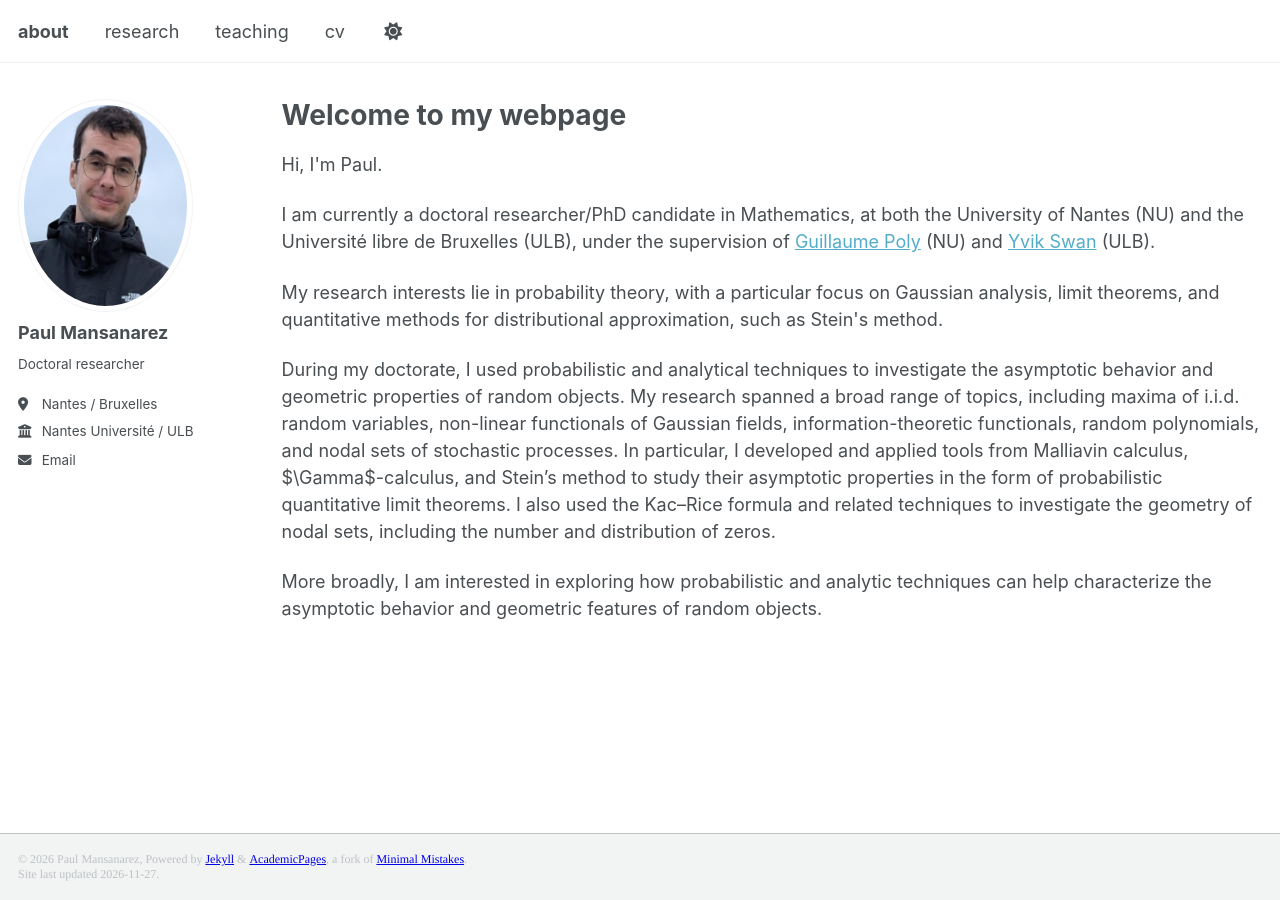
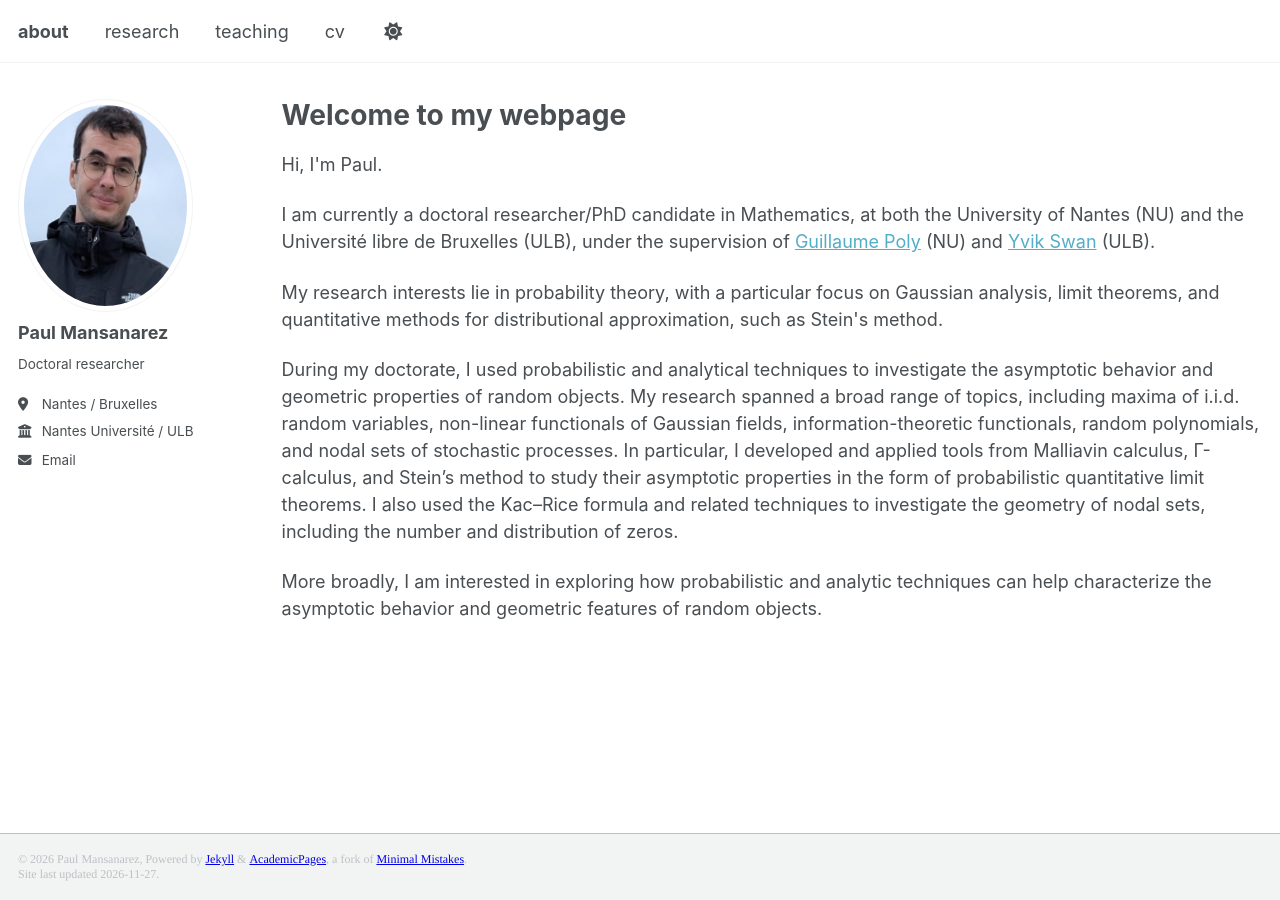
Before and after one commit to paulmansanarez/paulmansanarez.github.io, a Jekyll site: the page built from _pages/about.html, in a window 1280 px wide. Built offline with Jekyll 4.4.1, drawn with Linux system fonts in a browser that asks for light colours; a style sheet for code colours, icons or effects is not loaded.

Commit message:
Update about.html

```diff
--- a/_pages/about.html
+++ b/_pages/about.html
@@ -19,5 +19,5 @@ display: none;
 <p>I am currently a doctoral researcher/PhD candidate in Mathematics, at both the University of Nantes (NU) and the Université libre de Bruxelles (ULB), under the supervision of <a href="https://sites.google.com/site/guillaumejpoly/home" target="_blank">Guillaume Poly</a> (NU) and <a href="https://yvik.swan.web.ulb.be/index.html" target="_blank">Yvik Swan</a> (ULB).</p>
 
 <p>My research interests lie in probability theory, with a particular focus on Gaussian analysis, limit theorems, and quantitative methods for distributional approximation, such as Stein's method.</p>
-<p>During my doctorate, I used probabilistic and analytical techniques to investigate the asymptotic behavior and geometric properties of random objects. My research spanned a broad range of topics, including maxima of i.i.d. random variables, non-linear functionals of Gaussian fields, information-theoretic functionals, random polynomials, and nodal sets of stochastic processes. In particular, I developed and applied tools from Malliavin calculus, $\Gamma$-calculus, and Stein’s method to study their asymptotic properties in the form of probabilistic quantitative limit theorems. I also used the Kac–Rice formula and related techniques to investigate the geometry of nodal sets, including the number and distribution of zeros. </p>
+<p>During my doctorate, I used probabilistic and analytical techniques to investigate the asymptotic behavior and geometric properties of random objects. My research spanned a broad range of topics, including maxima of i.i.d. random variables, non-linear functionals of Gaussian fields, information-theoretic functionals, random polynomials, and nodal sets of stochastic processes. In particular, I developed and applied tools from Malliavin calculus, &Gamma;-calculus, and Stein’s method to study their asymptotic properties in the form of probabilistic quantitative limit theorems. I also used the Kac–Rice formula and related techniques to investigate the geometry of nodal sets, including the number and distribution of zeros. </p>
 <p>More broadly, I am interested in exploring how probabilistic and analytic techniques can help characterize the asymptotic behavior and geometric features of random objects.</p>
```
